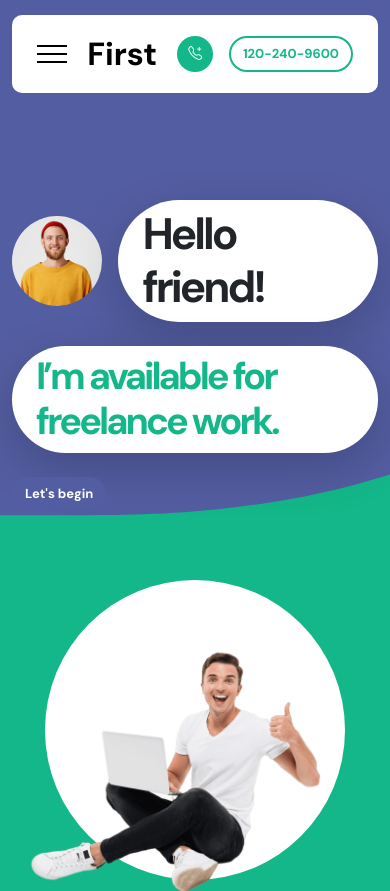
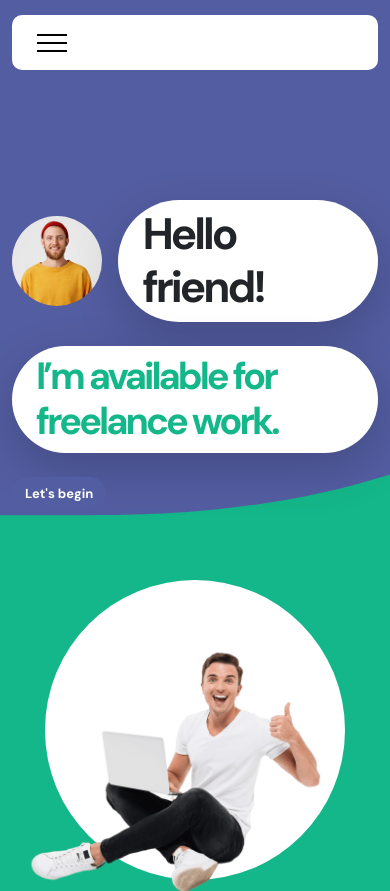
Before and after one commit to rezaabazari/rezaabazari.io, a plain HTML site: page index.html in a window 390 px wide. Shown: the top 891 px of the page. Drawn offline with Linux system fonts and the light colour scheme.

Commit message:
Removed First buttom.html

```diff
--- a/index.html
+++ b/index.html
@@ -48,14 +48,8 @@ https://templatemo.com/tm-578-first-portfolio
                     <span class="navbar-toggler-icon"></span>
                 </button>
 
-                <a href="index.html" class="navbar-brand mx-auto mx-lg-0">First</a>
 
-                <div class="d-flex align-items-center d-lg-none">
-                    <i class="navbar-icon bi-telephone-plus me-3"></i>
-                    <a class="custom-btn btn" href="#section_5">
-                        120-240-9600
-                    </a>
-                </div>
+
 
                 <div class="collapse navbar-collapse" id="navbarNav">
                     <ul class="navbar-nav ms-lg-5">
```
